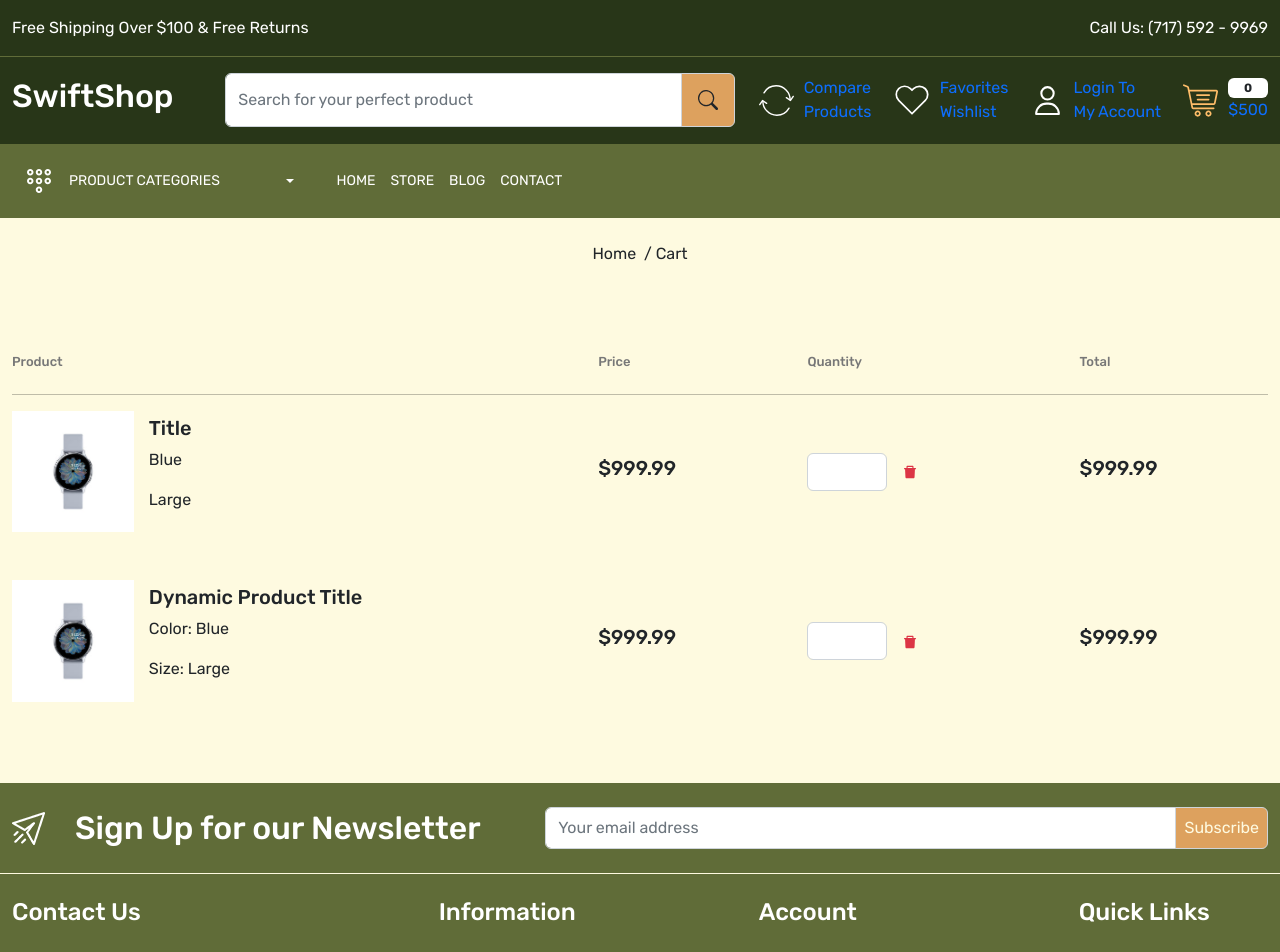
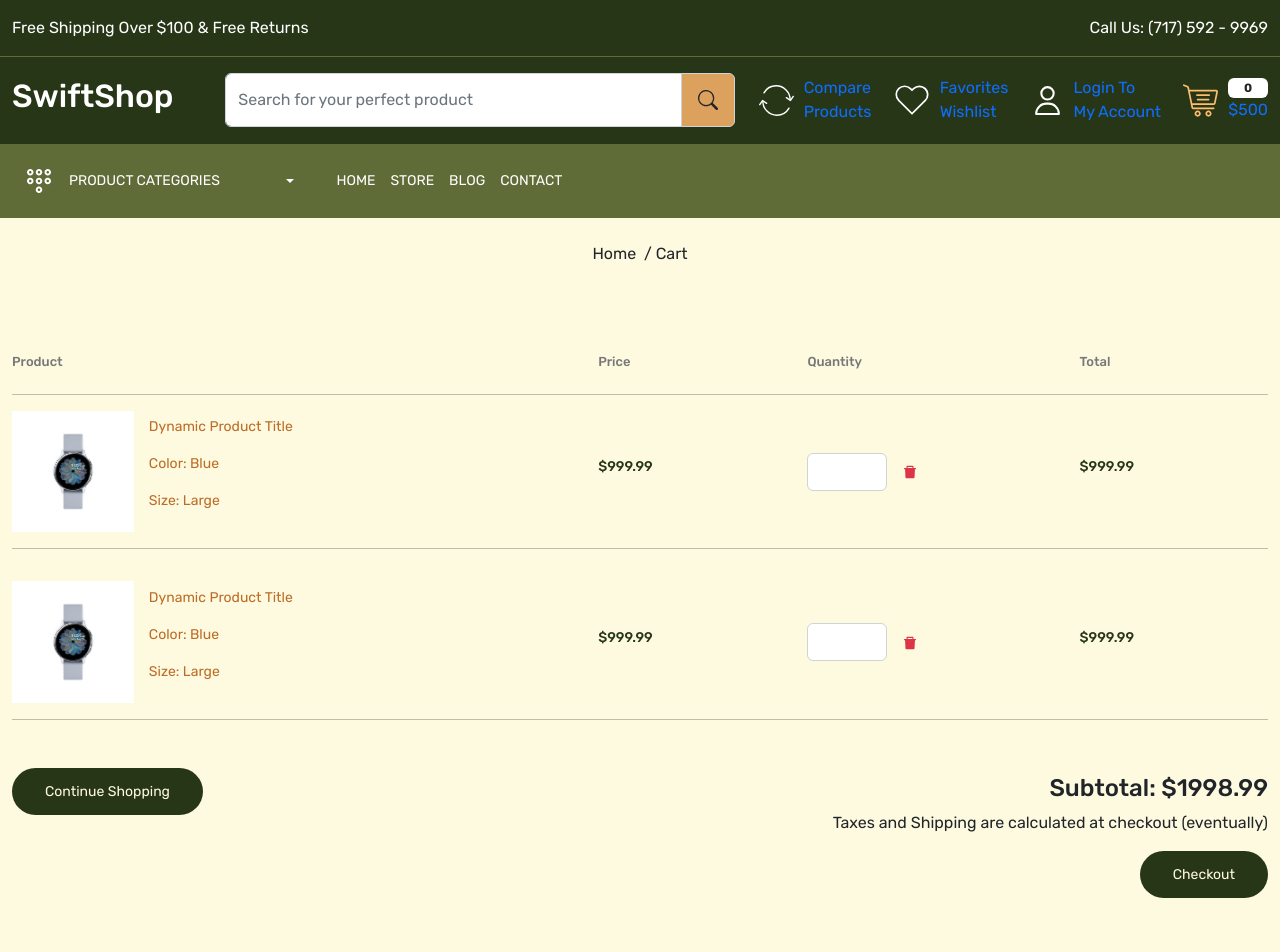
Before and after one commit to jonrob08/SwiftShop, a React (Create React App) app in the folder swiftshop/: page /cart in a window 1280 px wide. Shown: the top 952 px of the page. Built offline with nearby package versions, Linux system fonts and the light colour scheme; a web font is replaced by a local one.

Commit message:
chore: cart is complete, working on checkout page

```diff
--- a/swiftshop/src/App.css
+++ b/swiftshop/src/App.css
@@ -807,7 +807,7 @@ footer .input-group-text {
 
 
 /* Cart */
-.cart-header {
+.cart-header, .cart-data {
   border-bottom:  1px solid rgba(0, 0, 0, 0.25);
 }
 
@@ -816,8 +816,18 @@ footer .input-group-text {
   color: var(--color-neutral);
 }
 
+.cart-data h5.price {
+  font-size: 14px;
+  color: var(--color-primary);
+}
+
 .cart-col-1 {
   width: 40%
+}
+
+.cart-col-1 p {
+  color: var(--color-quinary);
+  font-size: 14px;
 }
 
 .cart-col-2 {
--- a/swiftshop/src/pages/Cart.js
+++ b/swiftshop/src/pages/Cart.js
@@ -1,4 +1,5 @@
 import React from 'react'
+import { Link } from 'react-router-dom';
 import BreadCrumb from "../components/BreadCrumb";
 import Meta from "../components/Meta";
 import {AiFillDelete} from 'react-icons/ai'
@@ -27,9 +28,9 @@ const Cart = () => {
                     <img src={Watch} className='img-fluid' alt="product image" />
                   </div>
                   <div className='w-75'>
-                    <h5 className='title'>Title</h5>
-                    <p className='color'>Blue</p>
-                    <p className='size'>Large</p>
+                    <p>Dynamic Product Title</p>
+                    <p>Color: Blue</p>
+                    <p>Size: Large</p>
                   </div>
                 </div>
                 <div className='cart-col-2'>
@@ -61,9 +62,9 @@ const Cart = () => {
                     <img src={Watch} className='img-fluid' alt="product image" />
                   </div>
                   <div className='w-75'>
-                    <h5 className='title'>Dynamic Product Title</h5>
-                    <p className='color'>Color: Blue</p>
-                    <p className='size'>Size: Large</p>
+                    <p>Dynamic Product Title</p>
+                    <p>Color: Blue</p>
+                    <p>Size: Large</p>
                   </div>
                 </div>
                 <div className='cart-col-2'>
@@ -90,6 +91,16 @@ const Cart = () => {
                 </div>
               </div>
             </div>
+            <div className="col-12 py-2 mt-4">
+              <div className="d-flex justify-content-between align-items-baseline">
+              <Link to="/store" className="button">Continue Shopping</Link>
+              <div className='d-flex flex-column align-items-end'>
+                <h4>Subtotal: $1998.99</h4>
+                <p>Taxes and Shipping are calculated at checkout (eventually)</p>
+                <Link className='button'>Checkout</Link>
+              </div>
+              </div>
+            </div>
           </div>
         </div>
       </section>
--- a/swiftshop/src/pages/Product.js
+++ b/swiftshop/src/pages/Product.js
@@ -108,8 +108,8 @@ const Product = () => {
                                     <input type="number" className="form-control" min={1} max={10} style={{"width": "60px"}} />
                                 </div>
                                 <div className="d-flex align-items-center gap-30 ms-5">
-                                    <button className='button border-0' type='submit'>Add To Cart</button>
-                                    <Link to="/signup" className='button signup'>Buy It Now!</Link>
+                                    <Link to="/cart" className='button border-0'>Add To Cart</Link>
+                                    <Link to="/cart" className='button signup'>Buy It Now!</Link>
                                 </div>
                             </div>
                             <div className="d-flex gap-15 align-items-center">
```
Also changed, not shown: swiftshop/src/pages/Checkout.js (added, +9 -0 lines).
